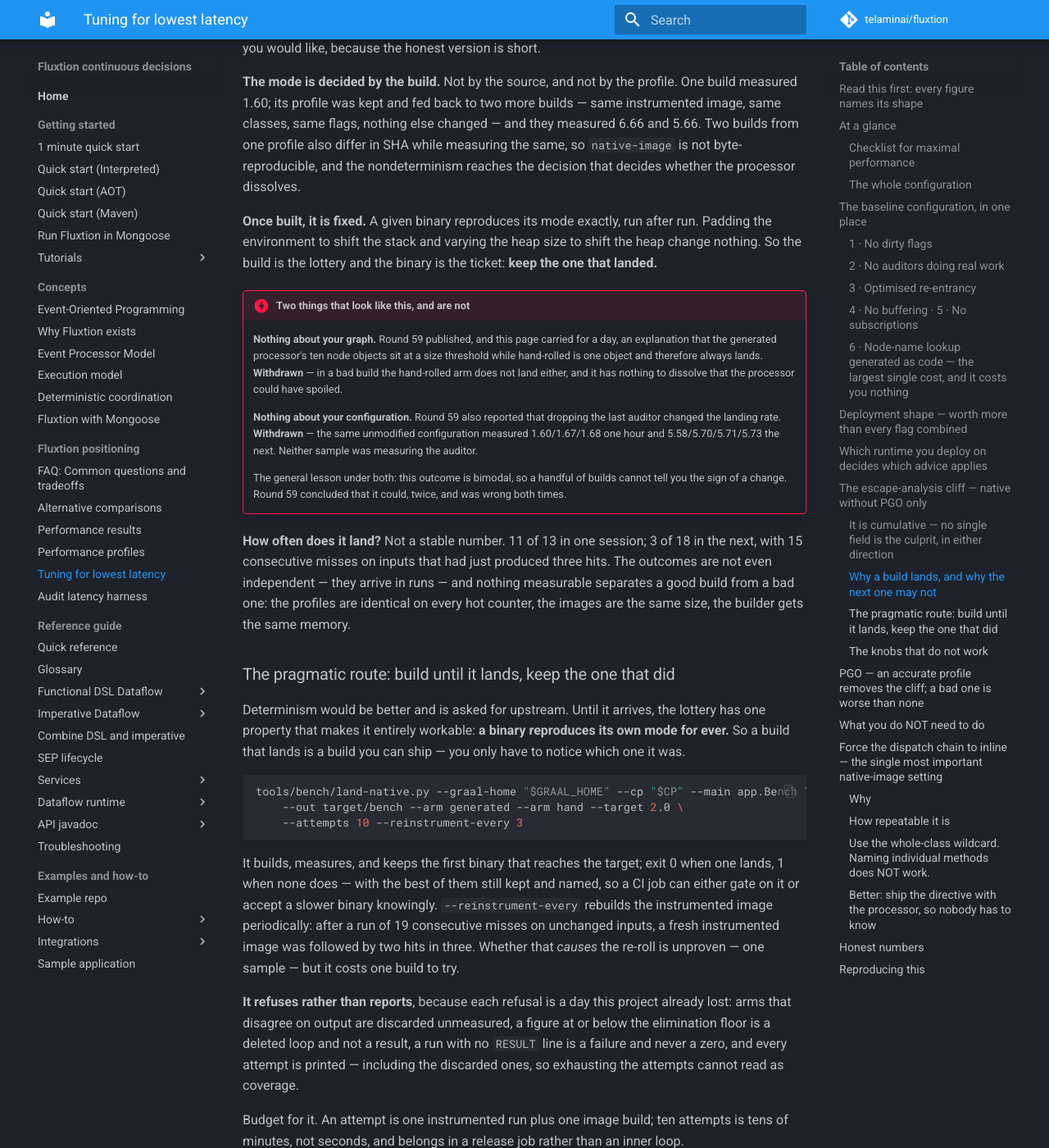
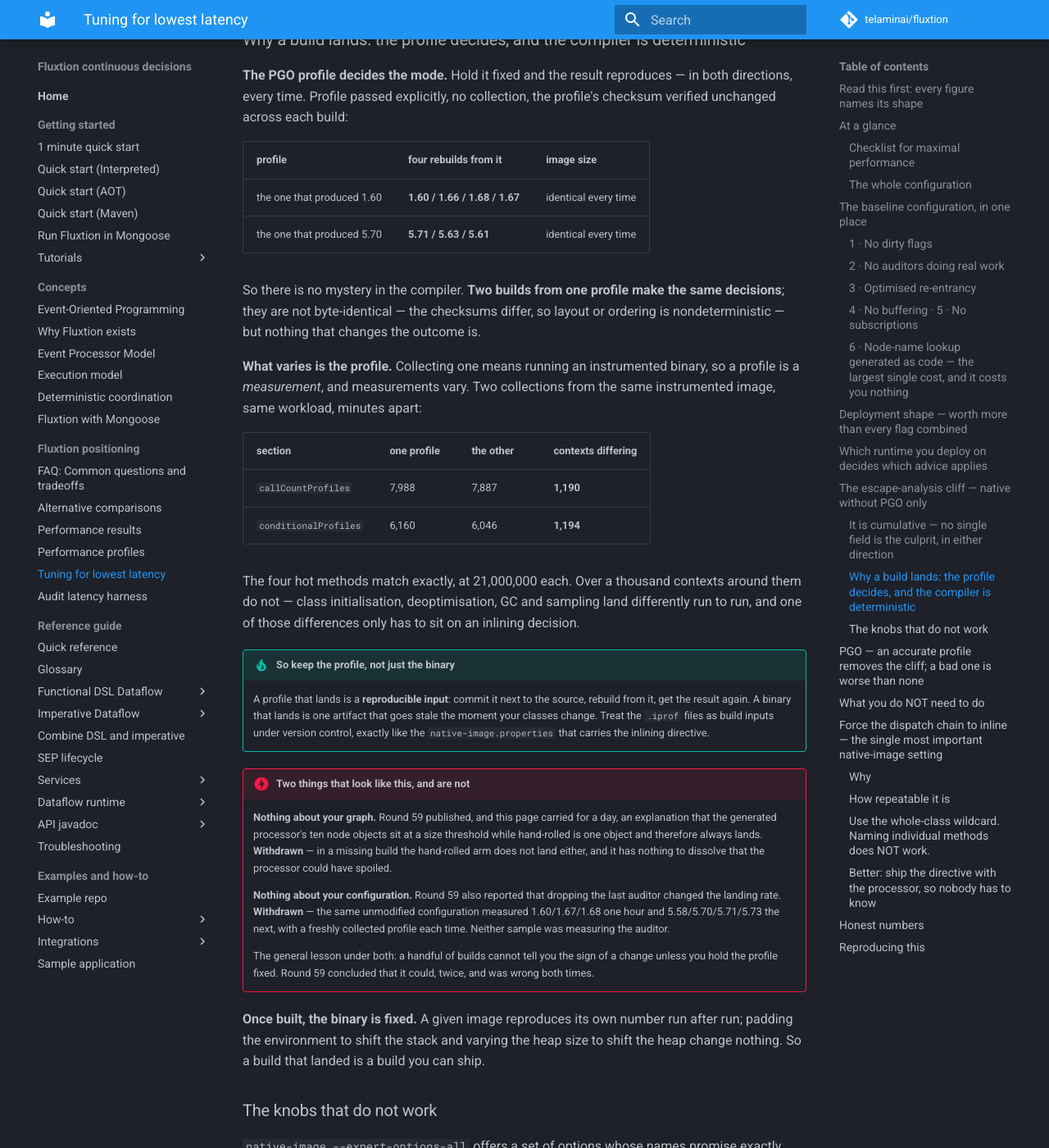
Before and after one commit to telaminai/fluxtion, an MkDocs documentation site: the page built from docs/reference/performance-tuning.md, in a window 1280 px wide and 1400 px high, scrolled down 10251 px. Shown: the whole window at 82% size. Built offline with MkDocs 1.6.1 and Material for MkDocs 9.7.7, drawn with Linux system fonts in a browser that asks for light colours; comment, search, counter and statistics services are not loaded; some of the changed text lies outside the part shown.

Commit message:
docs: the profile decides the mode, and the compiler is deterministic
Co-Authored-By: Claude Opus 5 (1M context) <noreply@anthropic.com>
Claude-Session: https://claude.ai/code/session_0131t6bqqWuLdB82nuLhVGsq

````diff
--- a/docs/reference/performance-tuning.md
+++ b/docs/reference/performance-tuning.md
@@ -57,16 +57,16 @@ output verified identical, full configuration applied:
 The last row is the point: **with the full configuration, generated dispatch is within 3% of
 hand-rolled flat Java.** Every JIT lands at 5.5–5.6 regardless of vendor.
 
-!!! warning "The native + PGO figure is per-build, and the build is a lottery"
-    Rebuilding the same source, with the same flags, gives **either ~1.6 ns or ~5.5 ns** and nothing in
-    between. One session landed 11 of 13; the next landed 3, then missed 15 in a row on identical
-    inputs. Feeding a build's own profile back in does not reproduce it. Nothing measurable
-    distinguishes the two — same profile counters, same image size, same builder memory. Root cause is
+!!! warning "The native + PGO figure is a property of the PROFILE, not of the source"
+    Rebuild from a *freshly collected* profile and you get **either ~1.6 ns or ~5.5 ns**, nothing in
+    between. Rebuild from **the same profile** and you get the same answer every time — four rebuilds
+    from a landing profile gave 1.60/1.66/1.68/1.67, three from a missing one gave 5.71/5.63/5.61. The
+    compiler is deterministic; profile collection is not.
+
+    **So collect until one lands, then keep the profile** and rebuild from it. It is a build input, like
+    any other. [`tools/bench/land-native.py`](https://github.com/telaminai/fluxtionauditlog-analyser/blob/main/tools/bench/land-native.py) does both halves. The JIT numbers need none of this: they
+    are deterministic on all five JVMs. Related:
     [oracle/graal#14387](https://github.com/oracle/graal/issues/14387).
-
-    **So measure every build and keep the one that lands** — a binary reproduces its own mode exactly,
-    for ever. [`tools/bench/latency-kit/run.sh`](https://github.com/telaminai/fluxtionauditlog-analyser/blob/main/tools/bench/latency-kit/run.sh) exists for that. The JIT numbers need none of this: they
-    are deterministic on all five JVMs.
 
 !!! warning "Native-image is only faster if you configure it — otherwise it is SLOWER than a JIT"
     In the sweep above, **native without PGO (6.54 ns) is slower than every JIT measured**, including
@@ -118,8 +118,10 @@ so the only way to know you have them all is to check.
 **Verify — do not assume**
 
 - [ ] run [`tools/bench/latency-kit/run.sh`](https://github.com/telaminai/fluxtionauditlog-analyser/blob/main/tools/bench/latency-kit/run.sh) against your own graph
-- [ ] **native only: check the build LANDED, and ship that binary** — [`tools/bench/land-native.py`](https://github.com/telaminai/fluxtionauditlog-analyser/blob/main/tools/bench/land-native.py)
-      builds until it does and keeps the one that did; a build that missed is 3.5× slower and silent
+- [ ] **native only: check the build LANDED** — [`tools/bench/land-native.py`](https://github.com/telaminai/fluxtionauditlog-analyser/blob/main/tools/bench/land-native.py) collects until it does;
+      a build that missed is 3.5× slower and silent
+- [ ] **native only: commit the profile that landed** and rebuild from it (`--profile`). It is a build
+      input, and it is the only thing that makes the result reproducible
 - [ ] compare arms with [`tools/bench/dispatch-bench.py`](https://github.com/telaminai/fluxtionauditlog-analyser/blob/main/tools/bench/dispatch-bench.py), which refuses to report until the arms
       produce identical output
 - [ ] **if a number surprises you, check this list before concluding anything about the compiler** —
@@ -380,64 +382,57 @@ stays at 1.87, while `callbackDispatcher + nodeNameLookup + subscriptionManager`
 Elision has to be measured, not counted — and on an unprofiled native image it is close to
 all-or-nothing.
 
-### Why a build lands, and why the next one may not
+### Why a build lands: the profile decides, and the compiler is deterministic
 
-This is the mechanism behind the repeatability caveat at the top of the page. It is shorter than you
-would like, because the honest version is short.
+**The PGO profile decides the mode.** Hold it fixed and the result reproduces — in both directions,
+every time. Profile passed explicitly, no collection, the profile's checksum verified unchanged across
+each build:
 
-**The mode is decided by the build.** Not by the source, and not by the profile. One build measured
-1.60; its profile was kept and fed back to two more builds — same instrumented image, same classes,
-same flags, nothing else changed — and they measured 6.66 and 5.66. Two builds from one profile also
-differ in SHA while measuring the same, so `native-image` is not byte-reproducible, and the
-nondeterminism reaches the decision that decides whether the processor dissolves.
+| profile | four rebuilds from it | image size |
+|---|---|---|
+| the one that produced 1.60 | **1.60 / 1.66 / 1.68 / 1.67** | identical every time |
+| the one that produced 5.70 | **5.71 / 5.63 / 5.61** | identical every time |
 
-**Once built, it is fixed.** A given binary reproduces its mode exactly, run after run. Padding the
-environment to shift the stack and varying the heap size to shift the heap change nothing. So the
-build is the lottery and the binary is the ticket: **keep the one that landed.**
+So there is no mystery in the compiler. **Two builds from one profile make the same decisions**; they
+are not byte-identical — the checksums differ, so layout or ordering is nondeterministic — but nothing
+that changes the outcome is.
+
+**What varies is the profile.** Collecting one means running an instrumented binary, so a profile is a
+*measurement*, and measurements vary. Two collections from the same instrumented image, same workload,
+minutes apart:
+
+| section | one profile | the other | contexts differing |
+|---|---|---|---|
+| `callCountProfiles` | 7,988 | 7,887 | **1,190** |
+| `conditionalProfiles` | 6,160 | 6,046 | **1,194** |
+
+The four hot methods match exactly, at 21,000,000 each. Over a thousand contexts around them do not —
+class initialisation, deoptimisation, GC and sampling land differently run to run, and one of those
+differences only has to sit on an inlining decision.
+
+!!! tip "So keep the profile, not just the binary"
+    A profile that lands is a **reproducible input**: commit it next to the source, rebuild from it,
+    get the result again. A binary that lands is one artifact that goes stale the moment your classes
+    change. Treat the `.iprof` files as build inputs under version control, exactly like the
+    `native-image.properties` that carries the inlining directive.
 
 !!! danger "Two things that look like this, and are not"
     **Nothing about your graph.** Round 59 published, and this page carried for a day, an explanation
     that the generated processor's ten node objects sit at a size threshold while hand-rolled is one
-    object and therefore always lands. **Withdrawn** — in a bad build the hand-rolled arm does not land
-    either, and it has nothing to dissolve that the processor could have spoiled.
+    object and therefore always lands. **Withdrawn** — in a missing build the hand-rolled arm does not
+    land either, and it has nothing to dissolve that the processor could have spoiled.
 
     **Nothing about your configuration.** Round 59 also reported that dropping the last auditor changed
     the landing rate. **Withdrawn** — the same unmodified configuration measured 1.60/1.67/1.68 one
-    hour and 5.58/5.70/5.71/5.73 the next. Neither sample was measuring the auditor.
+    hour and 5.58/5.70/5.71/5.73 the next, with a freshly collected profile each time. Neither sample
+    was measuring the auditor.
 
-    The general lesson under both: this outcome is bimodal, so a handful of builds cannot tell you the
-    sign of a change. Round 59 concluded that it could, twice, and was wrong both times.
+    The general lesson under both: a handful of builds cannot tell you the sign of a change unless you
+    hold the profile fixed. Round 59 concluded that it could, twice, and was wrong both times.
 
-**How often does it land?** Not a stable number. 11 of 13 in one session; 3 of 18 in the next, with 15
-consecutive misses on inputs that had just produced three hits. The outcomes are not even independent —
-they arrive in runs — and nothing measurable separates a good build from a bad one: the profiles are
-identical on every hot counter, the images are the same size, the builder gets the same memory.
-
-### The pragmatic route: build until it lands, keep the one that did
-
-Determinism would be better and is asked for upstream. Until it arrives, the lottery has one property
-that makes it entirely workable: **a binary reproduces its own mode for ever.** So a build that lands
-is a build you can ship — you only have to notice which one it was.
-
-```bash
-tools/bench/land-native.py --graal-home "$GRAAL_HOME" --cp "$CP" --main app.Bench \
-    --out target/bench --arm generated --arm hand --target 2.0 \
-    --attempts 10 --reinstrument-every 3
-```
-
-It builds, measures, and keeps the first binary that reaches the target; exit 0 when one lands, 1 when
-none does — with the best of them still kept and named, so a CI job can either gate on it or accept a
-slower binary knowingly. `--reinstrument-every` rebuilds the instrumented image periodically: after a
-run of 19 consecutive misses on unchanged inputs, a fresh instrumented image was followed by two hits
-in three. Whether that *causes* the re-roll is unproven — one sample — but it costs one build to try.
-
-**It refuses rather than reports**, because each refusal is a day this project already lost: arms that
-disagree on output are discarded unmeasured, a figure at or below the elimination floor is a deleted
-loop and not a result, a run with no `RESULT` line is a failure and never a zero, and every attempt is
-printed — including the discarded ones, so exhausting the attempts cannot read as coverage.
-
-Budget for it. An attempt is one instrumented run plus one image build; ten attempts is tens of minutes,
-not seconds, and belongs in a release job rather than an inner loop.
+**Once built, the binary is fixed.** A given image reproduces its own number run after run; padding the
+environment to shift the stack and varying the heap size to shift the heap change nothing. So a build
+that landed is a build you can ship.
 
 ### The knobs that do not work
 
@@ -552,14 +547,15 @@ what that qualification is doing here:
 | loop in its own class | 5.60 | **1.57** |
 | **the reusable kit, [`tools/bench/latency-kit`](https://github.com/telaminai/fluxtionauditlog-analyser/blob/main/tools/bench/latency-kit)** | 6.54 | **1.62** |
 
-**The flag is necessary and it is not sufficient.** Across two sessions of repeated
-profile-and-build cycles on unchanged inputs: 11 of 13, then 3 of 18. Nothing lands between ~1.6 and
-~5.5, and a build's own profile fed back in does not reproduce it. The residual is
+**The flag is necessary and it is not sufficient.** With a *freshly collected* profile each time, the
+landing rate is not a stable number: 11 of 13 across one session, 3 and then a long run of misses in
+the next. What is stable is the profile — rebuild from a landing one and it lands again, four times out
+of four. See *Why a build lands*. Related:
 [oracle/graal#14387](https://github.com/oracle/graal/issues/14387), where two images built from
-identical classes, with byte-identical hot methods, measured 1.43 and 5.45.
+identical classes with byte-identical hot methods measured 1.43 and 5.45.
 
-**So measure the build you ship, and keep the binary that landed** — its mode is fixed once built.
-The table above is what a landing build looks like, not a guarantee that a build lands.
+**So collect until one lands, then keep and reuse that profile.** The table above is what a landing
+build looks like, not a guarantee that a fresh collection lands.
 
 !!! warning "A missing configuration setting looks exactly like an unstable compiler"
     The kit measured **6.22** for a long time with the directive correctly applied, and that was
````
